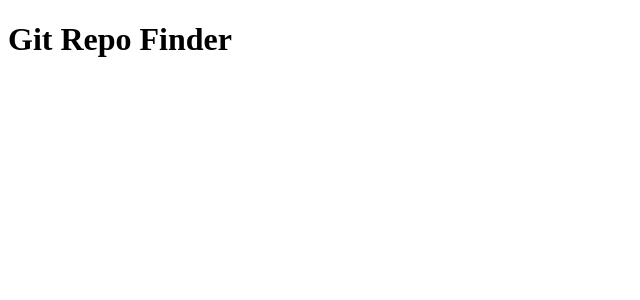
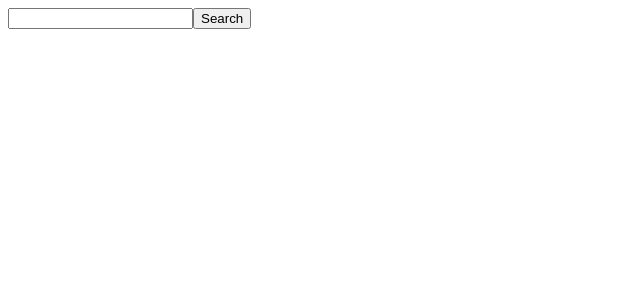
Before and after one commit to mohdasaadeh/git-repo-finder, a React (Create React App) app: page / in a window 1280 px wide. Shown: the top 300 px of the page, without its empty margins (0-640 px from the left). Built offline with nearby package versions, Linux system fonts and the light colour scheme.

Commit message:
Creating the Search and Dropdown components and fetching data from GitHub API

```diff
--- a/package.json
+++ b/package.json
@@ -6,6 +6,7 @@
     "@testing-library/jest-dom": "^5.16.4",
     "@testing-library/react": "^13.3.0",
     "@testing-library/user-event": "^13.5.0",
+    "axios": "^0.27.2",
     "react": "^18.2.0",
     "react-dom": "^18.2.0",
     "react-scripts": "5.0.1",
--- a/src/components/App.js
+++ b/src/components/App.js
@@ -1,7 +1,13 @@
 import React from 'react';
 
+import Search from './Search';
+
 function App() {
-  return <h1>Git Repo Finder</h1>;
+  return (
+    <div>
+      <Search />
+    </div>
+  );
 }
 
 export default App;
--- /dev/null
+++ b/src/components/Dropdown.js
@@ -0,0 +1,20 @@
+import React from 'react';
+import PropTypes from 'prop-types';
+
+const Dropdown = ({ result }) => {
+  const handleClick = () => {
+    console.log(result);
+  };
+
+  return (
+    <div>
+      <p onClick={handleClick}>{result.full_name}</p>
+    </div>
+  );
+};
+
+Dropdown.propTypes = {
+  result: PropTypes.any.isRequired
+};
+
+export default Dropdown;
--- /dev/null
+++ b/src/components/Search.js
@@ -0,0 +1,28 @@
+import React, { useRef, useState } from 'react';
+import axios from 'axios';
+
+import Dropdown from './Dropdown';
+
+const Search = () => {
+  const [result, setResult] = useState('');
+
+  const inputRef = useRef();
+
+  const handleSearch = async () => {
+    const { data } = await axios.get(
+      `https://api.github.com/repos/${inputRef.current.value}`
+    );
+
+    setResult(data);
+  };
+
+  return (
+    <div>
+      <input type="text" ref={inputRef} />
+      <button onClick={handleSearch}>Search</button>
+      <Dropdown result={result} />
+    </div>
+  );
+};
+
+export default Search;
```
Also changed, not shown: 1 other file (tests, documents, lock files or other folders).
